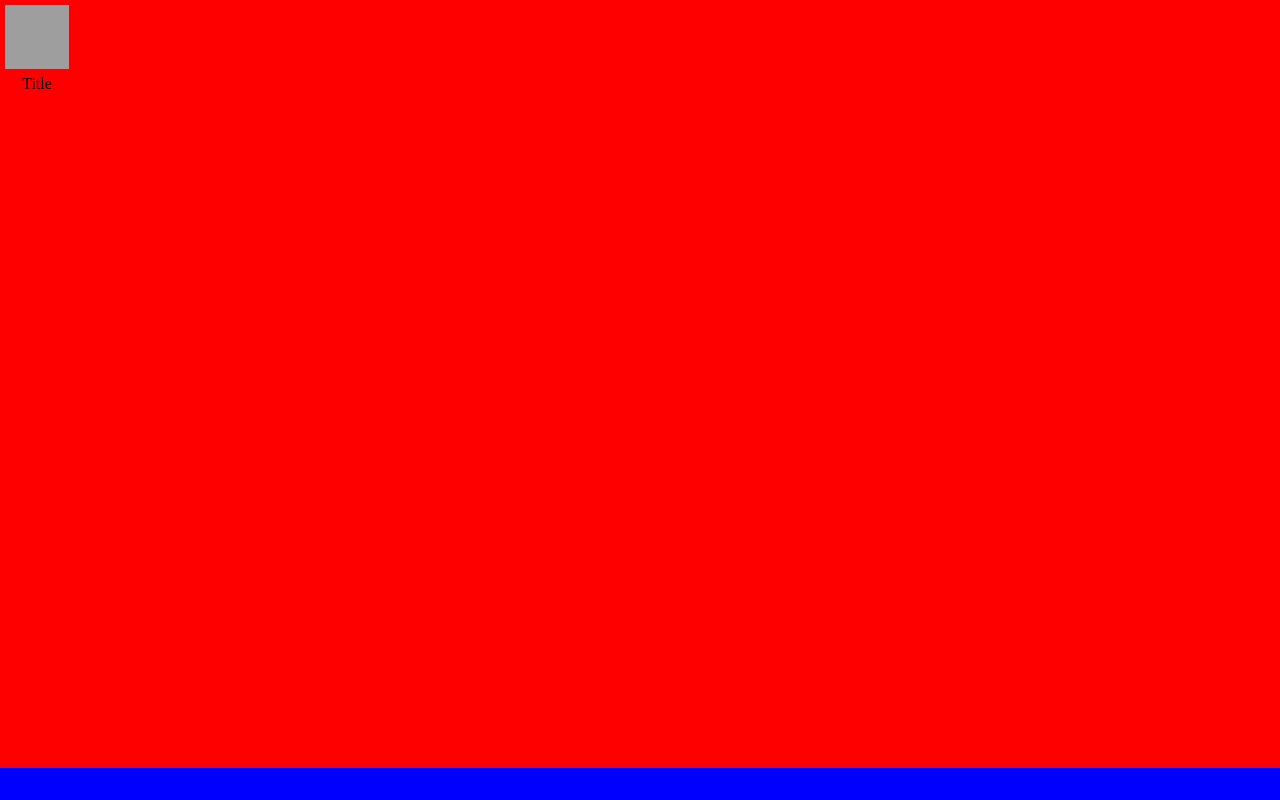
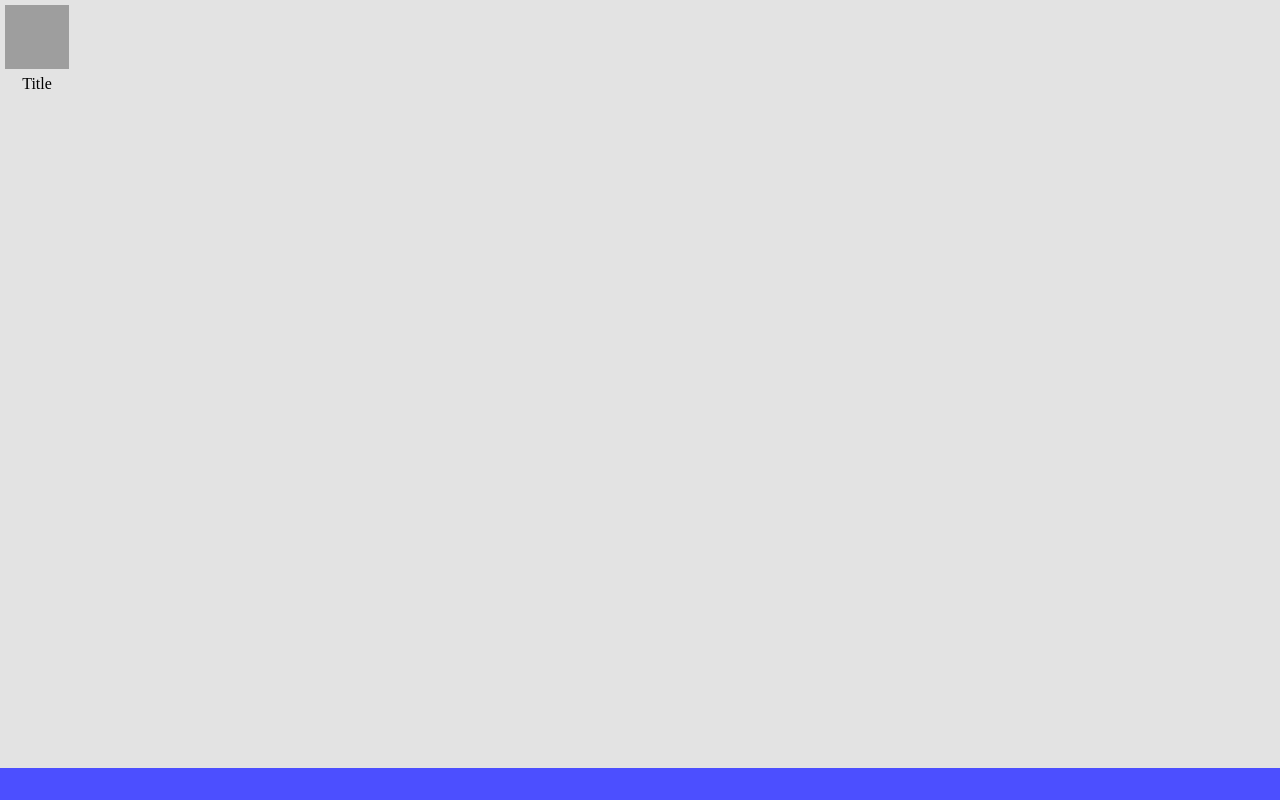
Before and after one commit to EnzDev/AngularXWindow, an Angular app: page / in a window 1280 px wide. Built offline with nearby package versions, Linux system fonts and the light colour scheme; grey boxes are pictures that could not be loaded.

Commit message:
Improved colors/Initial position

```diff
--- a/src/app/window-manager/window-manager.component.ts
+++ b/src/app/window-manager/window-manager.component.ts
@@ -7,7 +7,8 @@ import {
   ChangeDetectorRef,
   Component,
   ComponentFactoryResolver,
-  ComponentRef, OnDestroy,
+  ComponentRef,
+  OnDestroy,
   QueryList,
   Type,
   ViewChildren
@@ -36,6 +37,10 @@ export class WindowManagerComponent implements AfterViewInit, OnDestroy {
     private componentFactoryResolver: ComponentFactoryResolver,
     private cdr: ChangeDetectorRef,
     private windowController: WindowControllerService) {
+    // tslint:disable-next-line:no-string-literal
+    window['old'] = [];
+    // tslint:disable-next-line:no-string-literal
+    window['new'] = [];
   }
 
   private _generateId = 0;
@@ -53,6 +58,60 @@ export class WindowManagerComponent implements AfterViewInit, OnDestroy {
     });
   }
 
+  public switch(window: WindowRef|number) {
+    if (typeof window === 'number') { // Switch ID reference to window
+      window = this.windows.find((_window) => _window.id === window);
+    }
+
+    if (window.window.instance.forcedLayer) {
+      return;
+    }
+
+    const maxRef = window.layer;
+    for (const _window of this.windows) {
+      if (!_window.window.instance.forcedLayer && _window.layer > maxRef) {
+        _window.layer -= 1;
+      }
+    }
+
+    window.layer = 5000;
+  }
+
+  public minimize(window: WindowRef|number) {
+    if (typeof window === 'number') { // Switch ID reference to window
+      window = this.windows.find((_window) => _window.id === window);
+    }
+
+    console.log('minimize');
+    window.reduced = true;
+  }
+
+  public restore(window: WindowRef|number) {
+    if (typeof window === 'number') { // Switch ID reference to window
+      window = this.windows.find((_window) => _window.id === window);
+    }
+
+    console.log('restore');
+    window.reduced = false;
+  }
+
+  public close(window: WindowRef|number) {
+    if (typeof window === 'number') { // Switch ID reference to window
+      window = this.windows.find((_window) => _window.id === window);
+    }
+
+    window.window.destroy();
+    // @ts-ignore fixme: Type checking does not work here (see https://gist.github.com/EnzDev/6d1cdd5af265e5ff8094d6961a3a5434)
+    this.windows.splice(this.windows.findIndex((_window) => _window.id === window.id), 1);
+  }
+
+  ngOnDestroy(): void {
+    for (const window of this.windows) {
+      this.close(window);
+    }
+    this.destroy$.next(true);
+  }
+
   /**
    * Instantiate a Window and insert it into X
    * @param type: the Window to instantiate
@@ -66,14 +125,14 @@ export class WindowManagerComponent implements AfterViewInit, OnDestroy {
     this.cdr.detectChanges();
     const ref = this.winHosts.find((host: WinHost) => host.id === id)
       .viewContainerRef;
-    ref.clear();
+    ref.clear(); // Clear the reference and make it ready to create the component
     const selectedWindow = this.windows.find((w) => w.id === id);
 
     selectedWindow.window = ref.createComponent(factory);
     selectedWindow.window.onDestroy(() => {
 
     });
-    selectedWindow.position = this.findBestPositionFor(selectedWindow.window);
+    selectedWindow.position = this.findBestPositionFor(selectedWindow);
     selectedWindow.layer = this.updateLayersForNewWindow(selectedWindow);
     this.cdr.detectChanges();
     return id;
@@ -83,18 +142,30 @@ export class WindowManagerComponent implements AfterViewInit, OnDestroy {
    * Returns the best position for a new window (If not enough space is available, hover another window)
    * Compute a collision box to find a hole
    * @param window The window that need a position
-   * @todo The following code is just some tests
+   * @improvement get the position of the focused window plus a small gap (modulo the window)
    */
-  private findBestPositionFor(window: ComponentRef<WindowComponent>): Position {
-    if (window.instance.forcedPosition) {
-      return window.instance.forcedPosition;
+  private findBestPositionFor(window: WindowRef): Position {
+    if (window.window.instance.forcedPosition) {
+      return window.window.instance.forcedPosition;
     }
 
-    const position: Position = {
-      left: new CSSDimension(0, 'px'),
-      top: new CSSDimension(0, 'px'),
-    };
-    return position;
+    this.pixelizePositions();
+
+    const winBefore = this.windows.find((win) => win.layer === 5000);
+    if (winBefore) {
+      const pos = winBefore.position.copy();
+      pos.left.add(50);
+      pos.top.add(50);
+      return pos;
+    } else {
+      return new Position(new CSSDimension(20, 'px'), new CSSDimension(20, 'px'));
+    }
+
+    /*
+    window.position
+    window.position.left.add(10);
+    window.position.top.add(10);
+    */
   }
 
   /**
@@ -151,58 +222,17 @@ export class WindowManagerComponent implements AfterViewInit, OnDestroy {
     toMove.position.top = new CSSDimension($event.clientY - parsedData.originalOffset[1], 'px');
   }
 
-  public switch(window: WindowRef|number) {
-    if (typeof window === 'number') { // Switch ID reference to window
-      window = this.windows.find((_window) => _window.id === window);
-    }
+  private pixelizePositions() {
+    for (const win of this.windows) {
+      const elmRef = (win.window.location.nativeElement as HTMLElement).parentElement;
 
-    if (window.window.instance.forcedLayer) {
-      return;
-    }
-
-    const maxRef = window.layer;
-    for (const _window of this.windows) {
-      if (!_window.window.instance.forcedLayer && _window.layer > maxRef) {
-        _window.layer -= 1;
+      if (!win.window.instance.forcedPosition) {
+        win.position = new Position(
+          new CSSDimension(elmRef.offsetTop, 'px'),
+          new CSSDimension(elmRef.offsetLeft, 'px'),
+        );
       }
     }
-
-    window.layer = 5000;
-  }
-
-  public minimize(window: WindowRef|number) {
-    if (typeof window === 'number') { // Switch ID reference to window
-      window = this.windows.find((_window) => _window.id === window);
-    }
-
-    console.log('minimize');
-    window.reduced = true;
-  }
-
-  public restore(window: WindowRef|number) {
-    if (typeof window === 'number') { // Switch ID reference to window
-      window = this.windows.find((_window) => _window.id === window);
-    }
-
-    console.log('restore');
-    window.reduced = false;
-  }
-
-  public close(window: WindowRef|number) {
-    if (typeof window === 'number') { // Switch ID reference to window
-      window = this.windows.find((_window) => _window.id === window);
-    }
-
-    window.window.destroy();
-    // @ts-ignore fixme: Type checking does not work here (see https://gist.github.com/EnzDev/6d1cdd5af265e5ff8094d6961a3a5434)
-    this.windows.splice(this.windows.findIndex((_window) => _window.id === window.id), 1);
-  }
-
-  ngOnDestroy(): void {
-    for (const window of this.windows) {
-      this.close(window);
-    }
-    this.destroy$.next(true);
   }
 }
 
--- a/src/app/windows/classic-window/classic-window.component.sass
+++ b/src/app/windows/classic-window/classic-window.component.sass
@@ -1,5 +1,5 @@
 div
-  background-color: green
+  background-color: black
   height: 100%
   width: 100%
   border: black solid 2px
--- a/src/app/windows/classic-window/classic-window.component.ts
+++ b/src/app/windows/classic-window/classic-window.component.ts
@@ -7,30 +7,30 @@ import {CSSDimension, Size, WindowComponent} from '../window.interface';
   styleUrls: ['./classic-window.component.sass']
 })
 export class ClassicWindowComponent extends WindowComponent {
-   readonly maxSize = {
-    width: new CSSDimension(80, 'vw'),
-    height: new CSSDimension(80, 'vh')
-  };
-  readonly minSize = {
-    width: new CSSDimension(5, 'vw'),
-    height: new CSSDimension(10, 'vh')
-  };
+   readonly maxSize = new Size(
+    new CSSDimension(80, 'vh'),
+    new CSSDimension(80, 'vw'),
+  );
+  readonly minSize = new Size(
+    new CSSDimension(10, 'vh'),
+    new CSSDimension(5, 'vw'),
+  );
   size: Size;
 
   constructor() {
     super();
-    this.size = {
-      width: new CSSDimension(
+    this.size = new Size(
+      new CSSDimension(
+        Math.floor(
+          Math.random() * (this.maxSize.height.size - this.minSize.height.size + 1)
+        ) + this.minSize.height.size, 'vh'
+      ),
+      new CSSDimension(
         Math.floor(
           Math.random() * (this.maxSize.width.size - this.minSize.width.size + 1)
         ) + this.minSize.width.size, 'vw'
       ),
-      height: new CSSDimension(
-        Math.floor(
-          Math.random() * (this.maxSize.height.size - this.minSize.height.size + 1)
-        ) + this.minSize.height.size, 'vh'
-      )
-    };
+    );
   }
 
   askForResize(desiredSize: Size) {
--- a/src/app/windows/desktop/desktop.component.sass
+++ b/src/app/windows/desktop/desktop.component.sass
@@ -1,5 +1,5 @@
 div
-  background-color: red
+  background-color: #e3e3e3
   height: 100%
   width: 100%
   display: flex
--- a/src/app/windows/desktop/desktop.component.ts
+++ b/src/app/windows/desktop/desktop.component.ts
@@ -1,5 +1,5 @@
 import {Component} from '@angular/core';
-import {CSSDimension, Size, WindowComponent} from '../window.interface';
+import {CSSDimension, Position, Size, WindowComponent} from '../window.interface';
 import {ClassicWindowComponent} from '../classic-window/classic-window.component';
 
 
@@ -10,15 +10,15 @@ import {ClassicWindowComponent} from '../classic-window/classic-window.component
 })
 export class DesktopComponent extends WindowComponent {
   readonly forcedLayer = 5;
-  readonly forcedPosition = {
-    left: new CSSDimension(0, ''),
-    top: new CSSDimension(0, ''),
-  };
+  readonly forcedPosition = new Position(
+    new CSSDimension(0, ''),
+    new CSSDimension(0, ''),
+);
 
-  readonly maxSize = {
-    width: new CSSDimension(100, 'vw'),
-    height: new CSSDimension(96, 'vh')
-  };
+  readonly maxSize = new Size(
+    new CSSDimension(96, 'vh'),
+    new CSSDimension(100, 'vw'),
+  );
   readonly minSize = this.maxSize;
   size: Size;
 
--- a/src/app/windows/taskbar/taskbar.component.sass
+++ b/src/app/windows/taskbar/taskbar.component.sass
@@ -1,2 +1,2 @@
 div
-  background-color: blue
+  background-color: rgba(0, 5, 255, 0.7)
--- a/src/app/windows/taskbar/taskbar.component.ts
+++ b/src/app/windows/taskbar/taskbar.component.ts
@@ -1,5 +1,5 @@
-import {Component, OnInit} from '@angular/core';
-import {CSSDimension, Size, WindowComponent} from '../window.interface';
+import {Component} from '@angular/core';
+import {CSSDimension, Position, Size, WindowComponent} from '../window.interface';
 
 @Component({
   selector: 'app-taskbar',
@@ -7,15 +7,15 @@ import {CSSDimension, Size, WindowComponent} from '../window.interface';
   styleUrls: ['./taskbar.component.sass']
 })
 export class TaskbarComponent extends WindowComponent {
-  readonly  forcedLayer = 5001; // Force layer
-  readonly forcedPosition = {
-    left: new CSSDimension(0, ''),
-    top: new CSSDimension(96, 'vh'),
-  };
-  readonly maxSize = {
-    height: new CSSDimension(4, 'vh'),
-    width: new CSSDimension(100, 'vw')
-  };
+  readonly forcedLayer = 5001; // Force layer
+  readonly forcedPosition = new Position(
+    new CSSDimension(96, 'vh'),
+    new CSSDimension(0, ''),
+  );
+  readonly maxSize = new Size(
+    new CSSDimension(4, 'vh'),
+    new CSSDimension(100, 'vw')
+  );
   readonly minSize = this.maxSize; // Immutable size
 
   size: Size;
@@ -26,5 +26,6 @@ export class TaskbarComponent extends WindowComponent {
   }
 
   // Ignore resizing
-  askForResize(desiredSize: Size) {}
+  askForResize(desiredSize: Size) {
+  }
 }
--- a/src/app/windows/window.interface.ts
+++ b/src/app/windows/window.interface.ts
@@ -1,5 +1,3 @@
-import {OnInit} from '@angular/core';
-
 export abstract class WindowComponent {
   readonly forcedLayer?: number;
   readonly forcedPosition?: Position;
@@ -28,16 +26,27 @@ export class CSSDimension {
     }
     return this.size.toString() + this.unit;
   }
+
+  add(value: number): void { this.size += value; }
+  sub(value: number): void { this.size -= value; }
+  copy(): CSSDimension {
+    return new CSSDimension(this.size, this.unit);
+  }
 }
 
 
 // Defined as [Width/X, Height/Y]
 export class Position {
-  left!: CSSDimension;
-  top!: CSSDimension;
+  constructor(public top: CSSDimension, public left: CSSDimension) {}
+  copy(): Position {
+    return new Position(this.top.copy(), this.left.copy());
+  }
 }
 
 export class Size {
-  height!: CSSDimension;
-  width!: CSSDimension;
+  constructor(public height: CSSDimension, public width: CSSDimension) {}
+
+  copy(): Size {
+    return new Size(this.height.copy(), this.width.copy());
+  }
 }
```
